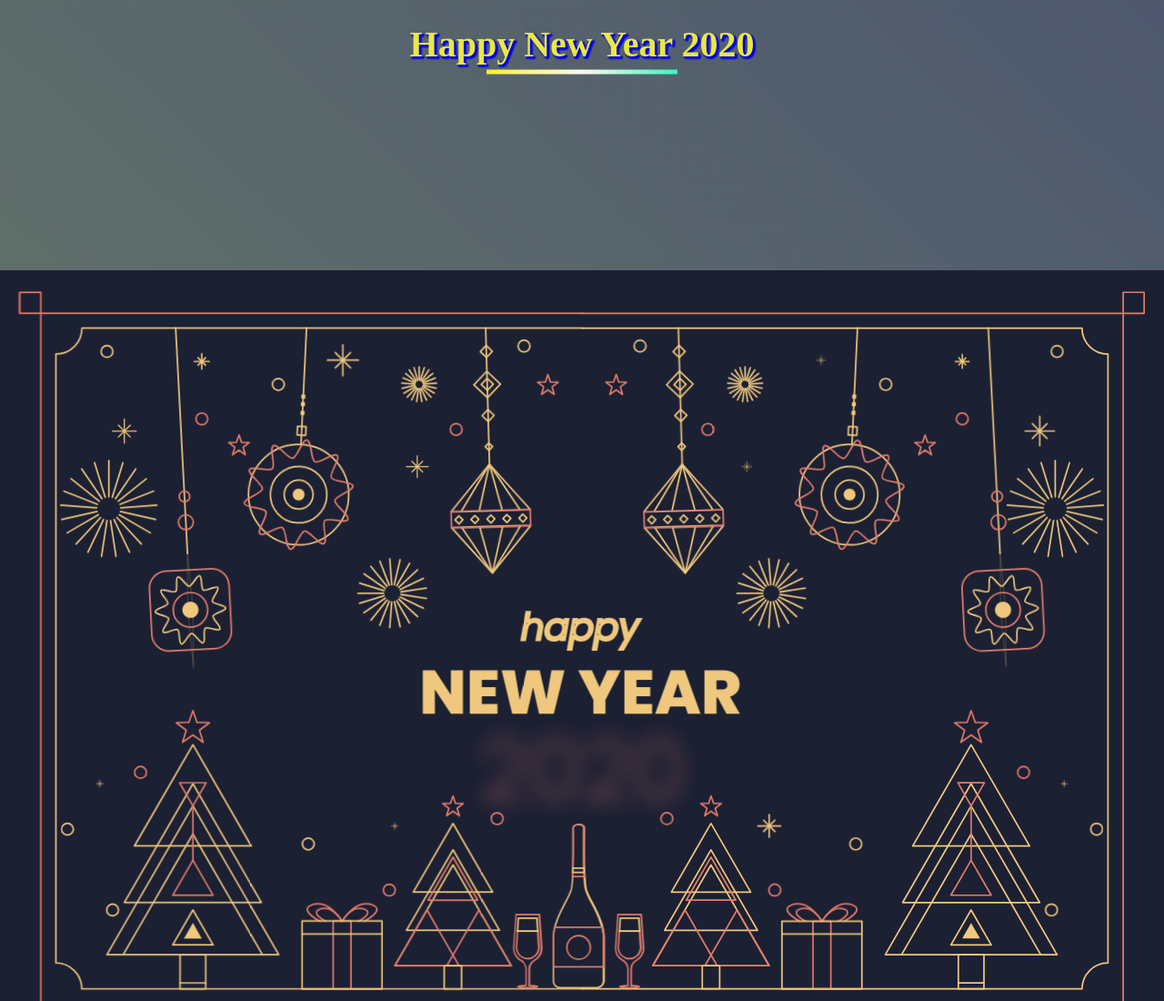
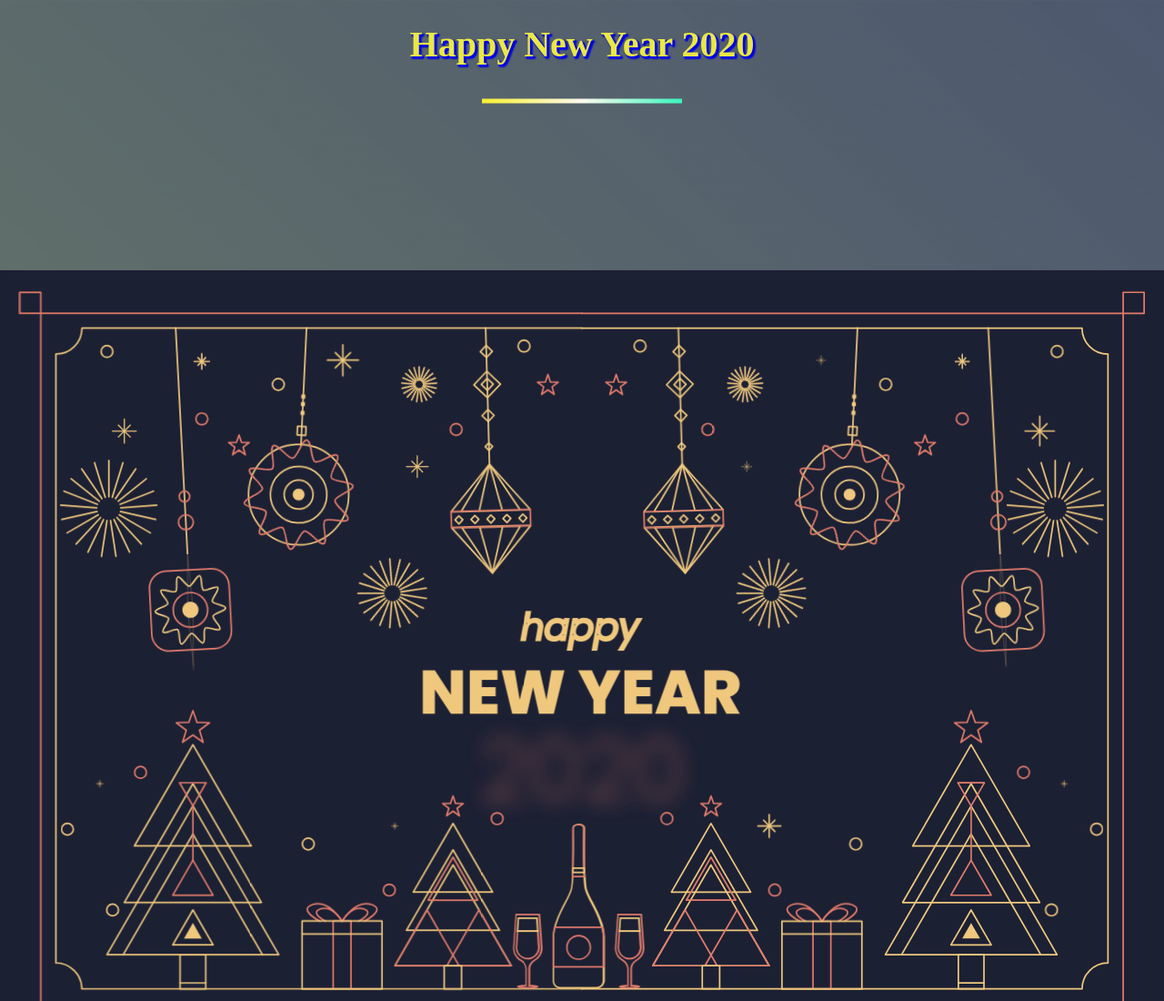
Before and after one commit to sourov123/2022, a plain HTML site: page index.html in a window 1280 px wide. Shown: the top 1100 px of the page at 91% size. Drawn offline with Linux system fonts and the light colour scheme.

Commit message:
Update index.html

```diff
--- a/index.html
+++ b/index.html
@@ -508,9 +508,9 @@ body
 	content: '';
 	position: absolute;
 	margin-top: 15px!important;
-	width: 210px!important;
+	width: 220px!important;
 	height: 5px;
-	top: 8%!important;
+	top: 12%!important;
 	left: 50%;
 	transform: translate(-50%, -50%);
 	background:linear-gradient(to right,rgba(247,239,50,1.00),rgba(255,249,237,1.00),rgba(56,244,188,1.00));
```
